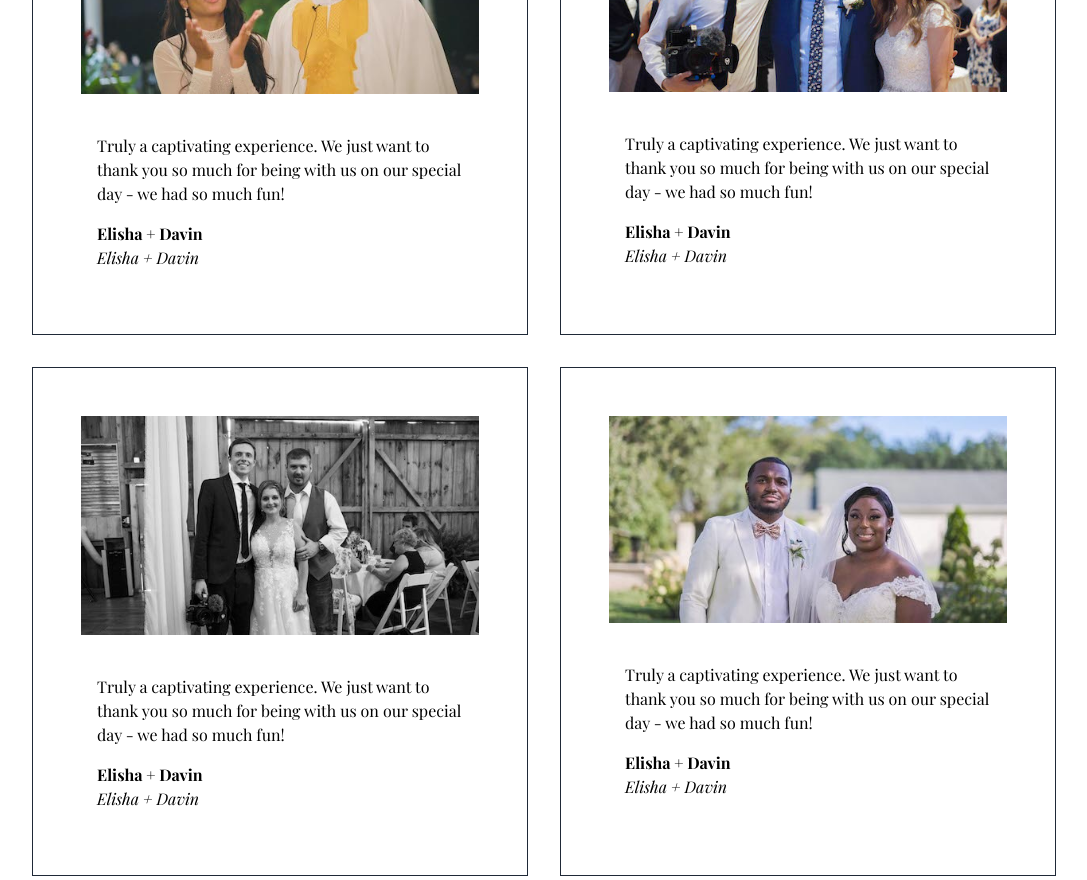
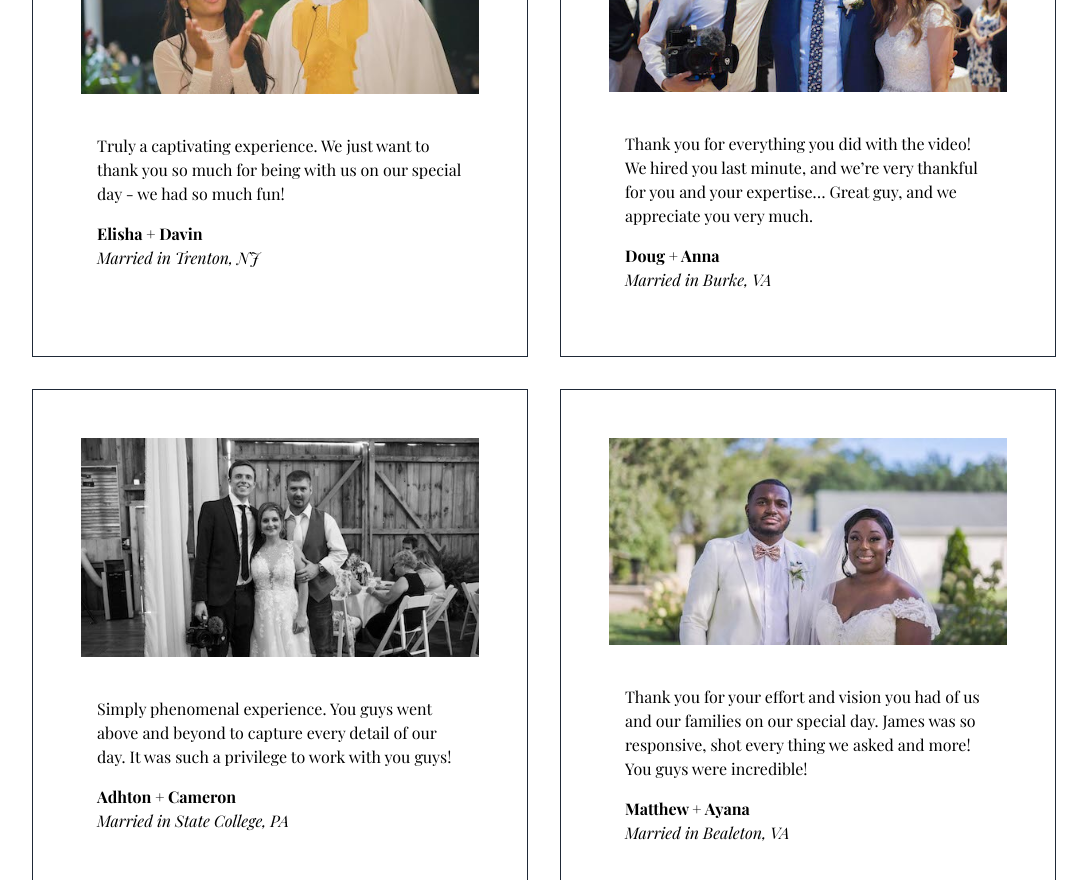
Before and after one commit to trentphoto/secretariatweddings, a Next.js app: page /reviews in a window 1280 px wide. Shown: the part 1840-2720 px from the top of the page, without its empty margins (96-1183 px from the left). Built offline with nearby package versions, Linux system fonts and the light colour scheme.

Commit message:
update reviews

```diff
--- a/src/pages/reviews.tsx
+++ b/src/pages/reviews.tsx
@@ -49,34 +49,34 @@ export default function ReviewsPage(){
                 <div className="p-4">
                   <p className="mb-4">Truly a captivating experience. We just want to thank you so much for being with us on our special day - we had so much fun!</p>
                   <p className="font-bold">Elisha + Davin</p>
-                  <p className="italic">Elisha + Davin</p>
+                  <p className="italic">Married in Trenton, NJ</p>
                 </div>
               </div>
 
               <div className="p-12 flex flex-col items-start border border-gray-800">
                 <NextImage className="w-full mb-6" src={Review2} width="400" height="250" alt="Elisa + Davin" />
                 <div className="p-4">
-                  <p className="mb-4">Truly a captivating experience. We just want to thank you so much for being with us on our special day - we had so much fun!</p>
-                  <p className="font-bold">Elisha + Davin</p>
-                  <p className="italic">Elisha + Davin</p>
+                  <p className="mb-4">Thank you for everything you did with the video! We hired you last minute, and we’re very thankful for you and your expertise… Great guy, and we appreciate you very much.</p>
+                  <p className="font-bold">Doug + Anna</p>
+                  <p className="italic">Married in Burke, VA</p>
                 </div>
               </div>
 
               <div className="p-12 flex flex-col items-start border border-gray-800">
                 <NextImage className="w-full mb-6" src={Review3} width="400" height="250" alt="Elisa + Davin" />
                 <div className="p-4">
-                  <p className="mb-4">Truly a captivating experience. We just want to thank you so much for being with us on our special day - we had so much fun!</p>
-                  <p className="font-bold">Elisha + Davin</p>
-                  <p className="italic">Elisha + Davin</p>
+                  <p className="mb-4">Simply phenomenal experience. You guys went above and beyond to capture every detail of our day. It was such a privilege to work with you guys!</p>
+                  <p className="font-bold">Adhton + Cameron</p>
+                  <p className="italic">Married in State College, PA</p>
                 </div>
               </div>
 
               <div className="p-12 flex flex-col items-start border border-gray-800">
                 <NextImage className="w-full mb-6" src={Review4} width="400" height="250" alt="Elisa + Davin" />
                 <div className="p-4">
-                  <p className="mb-4">Truly a captivating experience. We just want to thank you so much for being with us on our special day - we had so much fun!</p>
-                  <p className="font-bold">Elisha + Davin</p>
-                  <p className="italic">Elisha + Davin</p>
+                  <p className="mb-4">Thank you for your effort and vision you had of us and our families on our special day. James was so responsive, shot every thing we asked and more! You guys were incredible!</p>
+                  <p className="font-bold">Matthew + Ayana</p>
+                  <p className="italic">Married in Bealeton, VA</p>
                 </div>
               </div>
 
```
